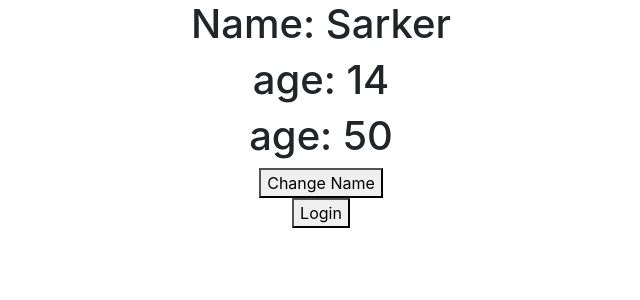
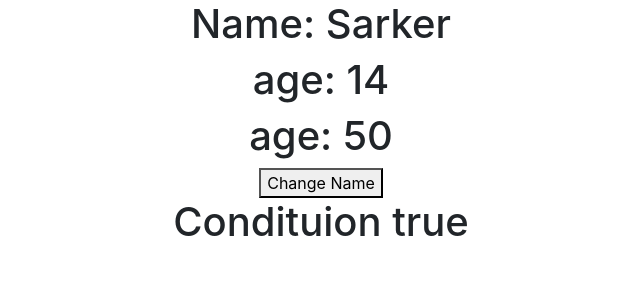
Before and after one commit to yamin27/react_practice, a React (Create React App) app: page / in a window 1280 px wide. Shown: the top 300 px of the page, without its empty margins (319-959 px from the left). Built offline with nearby package versions, Linux system fonts and the light colour scheme.

Commit message:
tarnery Operation use

```diff
--- a/src/component/Condition.js
+++ b/src/component/Condition.js
@@ -7,25 +7,16 @@ class Condition extends Component{
 
         this.state= {
 
-            login:false
+            login:true
         }
 
     }
 
     render() {
 
-        if (this.state.login == true) {
-
-            return (
-                <button>Logout Button</button>
-            )
-
-        }else {
-
-            return (
-                <button>Login</button>
-            )
-        }
+       return (
+           this.state.login ? <h1>Condituion true</h1> : <h1>Condition False</h1>
+       )
     }
 }
 
```
